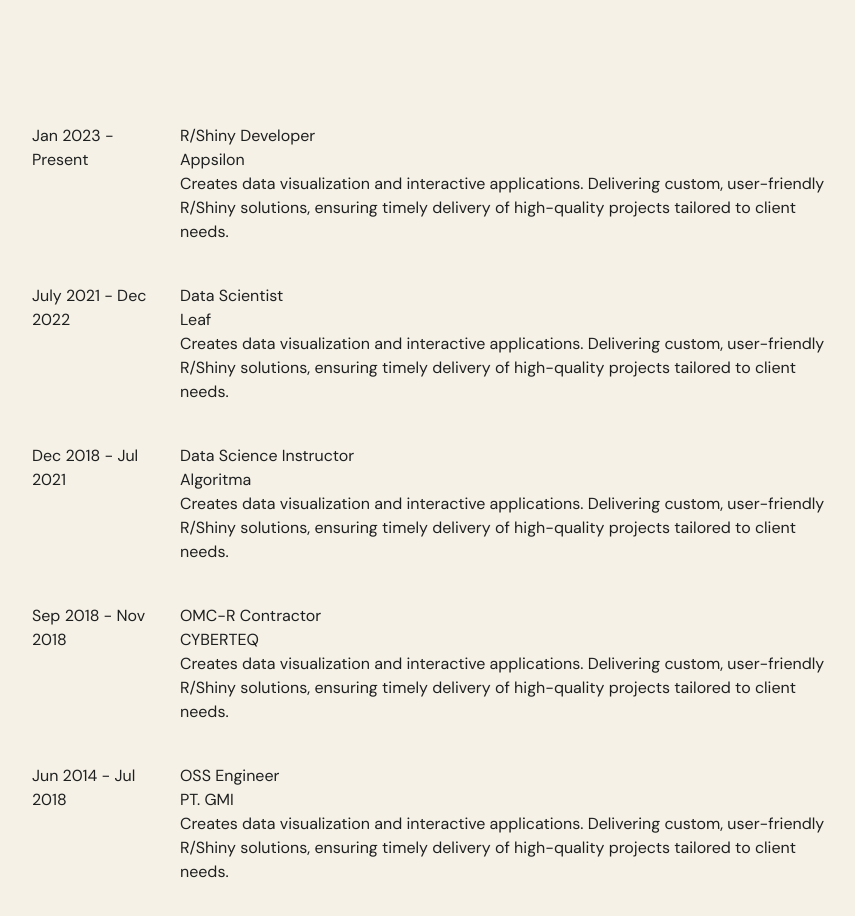
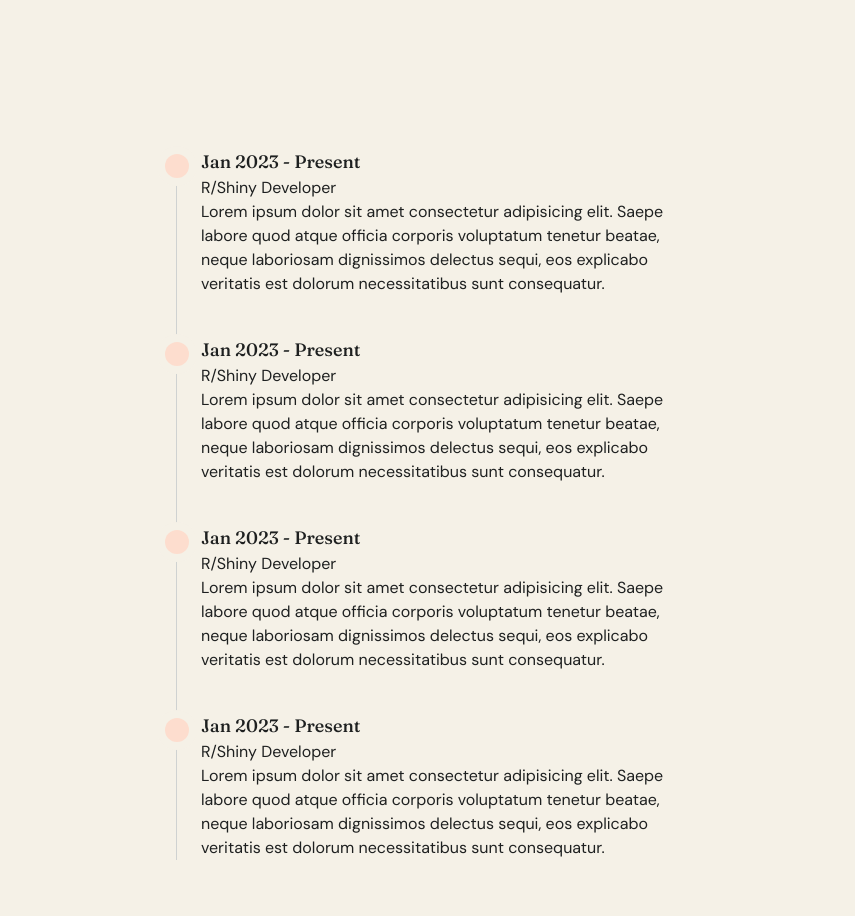
Before and after one commit to ttnsy/personal-page, a website built with Vite: page src/index.html in a window 1280 px wide. Shown: the part 760-1676 px from the top of the page, without its empty margins (400-1255 px from the left). Built offline with nearby package versions, Linux system fonts and the light colour scheme.

Commit message:
feat: add timeline in experience

```diff
--- a/src/css/style.css
+++ b/src/css/style.css
@@ -4,7 +4,7 @@
 
 @layer base {
   body {
-    @apply flex px-12 py-8 gap-x-32 font-serif h-screen text-[#1e2020] bg-[#f5f1e7];
+    @apply flex px-12 py-8 gap-x-32 font-serif h-screen text-[#1e2020] bg-canvas-100;
   }
 
   h1 {
@@ -34,15 +34,7 @@
 
 @layer components {
   .active {
-    @apply underline;
-  }
-
-  .card__exp {
-    @apply flex gap-4;
-  }
-
-  .card__exp_left {
-    @apply basis-1/3;
+    @apply underline underline-offset-8 decoration-wavy;
   }
 
   .profile {
@@ -52,4 +44,24 @@
   .contacts {
     @apply flex gap-4 justify-end;
   }
+
+  .timeline {
+    @apply relative border-s border-text-200 max-w-lg;
+  }
+
+  .timeline__item {
+    @apply mb-10 ms-6;
+  }
+
+  .timeline__item:last-child {
+    @apply mb-0;
+  }
+
+  .timeline__bullet {
+    @apply w-6 h-6 bg-primary-200 ring-8 ring-canvas-100 rounded-full absolute mt-1.5 -start-3;
+  }
+
+  .timeline__item time {
+    @apply font-display text-lg font-bold;
+  }
 }
--- a/src/index.html
+++ b/src/index.html
@@ -66,72 +66,57 @@
           totam dolorem magni unde.
         </p>
       </section>
+
       <section class="section" id="experience">
-        <div class="card__exp">
-          <div class="card__exp_left">Jan 2023 - Present</div>
-          <div class="card__exp_right">
+        <ol class="timeline">
+          <li class="timeline__item">
+            <div class="timeline__bullet"></div>
+            <time>Jan 2023 - Present</time>
             <h3>R/Shiny Developer</h3>
-            <h4>Appsilon</h4>
             <p>
-              Creates data visualization and interactive applications.
-              Delivering custom, user-friendly R/Shiny solutions, ensuring
-              timely delivery of high-quality projects tailored to client needs.
+              Lorem ipsum dolor sit amet consectetur adipisicing elit. Saepe
+              labore quod atque officia corporis voluptatum tenetur beatae,
+              neque laboriosam dignissimos delectus sequi, eos explicabo
+              veritatis est dolorum necessitatibus sunt consequatur.
             </p>
-          </div>
-        </div>
-        <div class="card__exp">
-          <div class="card__exp_left">July 2021 - Dec 2022</div>
-          <div class="card__exp_right">
-            <h3>Data Scientist</h3>
-            <h4>Leaf</h4>
+          </li>
+          <li class="timeline__item">
+            <div class="timeline__bullet"></div>
+            <time>Jan 2023 - Present</time>
+            <h3>R/Shiny Developer</h3>
             <p>
-              Creates data visualization and interactive applications.
-              Delivering custom, user-friendly R/Shiny solutions, ensuring
-              timely delivery of high-quality projects tailored to client needs.
+              Lorem ipsum dolor sit amet consectetur adipisicing elit. Saepe
+              labore quod atque officia corporis voluptatum tenetur beatae,
+              neque laboriosam dignissimos delectus sequi, eos explicabo
+              veritatis est dolorum necessitatibus sunt consequatur.
             </p>
-          </div>
-        </div>
-        <div class="card__exp">
-          <div class="card__exp_left">Dec 2018 - Jul 2021</div>
-          <div class="card__exp_right">
-            <h3>Data Science Instructor</h3>
-            <h4>Algoritma</h4>
+          </li>
+          <li class="timeline__item">
+            <div class="timeline__bullet"></div>
+            <time>Jan 2023 - Present</time>
+            <h3>R/Shiny Developer</h3>
             <p>
-              Creates data visualization and interactive applications.
-              Delivering custom, user-friendly R/Shiny solutions, ensuring
-              timely delivery of high-quality projects tailored to client needs.
+              Lorem ipsum dolor sit amet consectetur adipisicing elit. Saepe
+              labore quod atque officia corporis voluptatum tenetur beatae,
+              neque laboriosam dignissimos delectus sequi, eos explicabo
+              veritatis est dolorum necessitatibus sunt consequatur.
             </p>
-          </div>
-        </div>
-        <div class="card__exp">
-          <div class="card__exp_left">Sep 2018 - Nov 2018</div>
-          <div class="card__exp_right">
-            <h3>OMC-R Contractor</h3>
-            <h4>CYBERTEQ</h4>
+          </li>
+          <li class="timeline__item">
+            <div class="timeline__bullet"></div>
+            <time>Jan 2023 - Present</time>
+            <h3>R/Shiny Developer</h3>
             <p>
-              Creates data visualization and interactive applications.
-              Delivering custom, user-friendly R/Shiny solutions, ensuring
-              timely delivery of high-quality projects tailored to client needs.
+              Lorem ipsum dolor sit amet consectetur adipisicing elit. Saepe
+              labore quod atque officia corporis voluptatum tenetur beatae,
+              neque laboriosam dignissimos delectus sequi, eos explicabo
+              veritatis est dolorum necessitatibus sunt consequatur.
             </p>
-          </div>
-        </div>
-        <div class="card__exp">
-          <div class="card__exp_left">Jun 2014 - Jul 2018</div>
-          <div class="card__exp_right">
-            <h3>OSS Engineer</h3>
-            <h4>PT. GMI</h4>
-            <p>
-              Creates data visualization and interactive applications.
-              Delivering custom, user-friendly R/Shiny solutions, ensuring
-              timely delivery of high-quality projects tailored to client needs.
-            </p>
-          </div>
-        </div>
+          </li>
+        </ol>
       </section>
 
-      <section class="section" id="projects">
-        Projects
-      </section>
+      <section class="section" id="projects">Projects</section>
     </main>
   </body>
   <script src="./js/main.js"></script>
--- a/tailwind.config.js
+++ b/tailwind.config.js
@@ -7,7 +7,7 @@
         display: ["Fraunces", "serif"],
         serif: ["DM Sans", "sans-serif"],
       },
-      color: {
+      colors: {
         canvas: {
           50: "#faf7f2",
           100: "#f5f1e7",
```
Also changed, not shown: src/css/global.css, src/public/wavy-line.svg (added).
